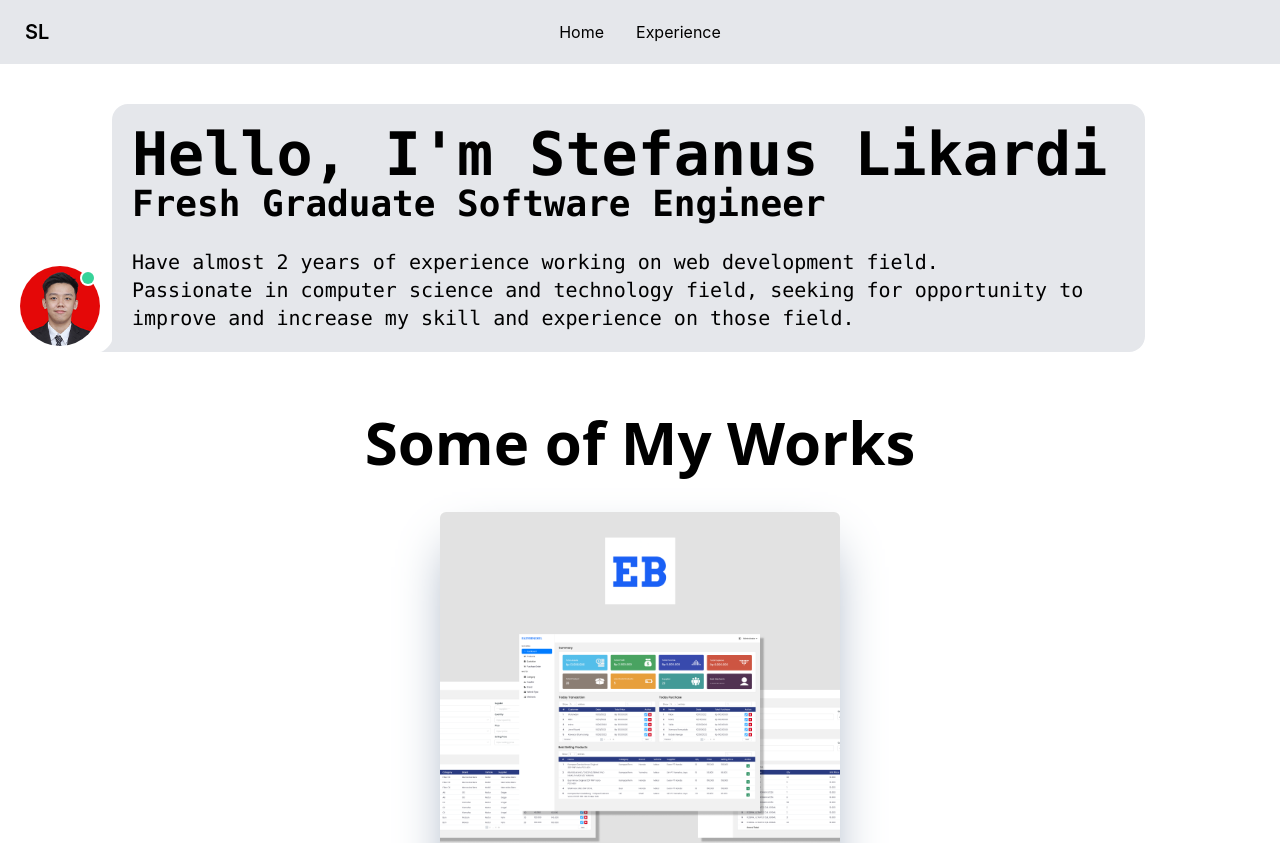
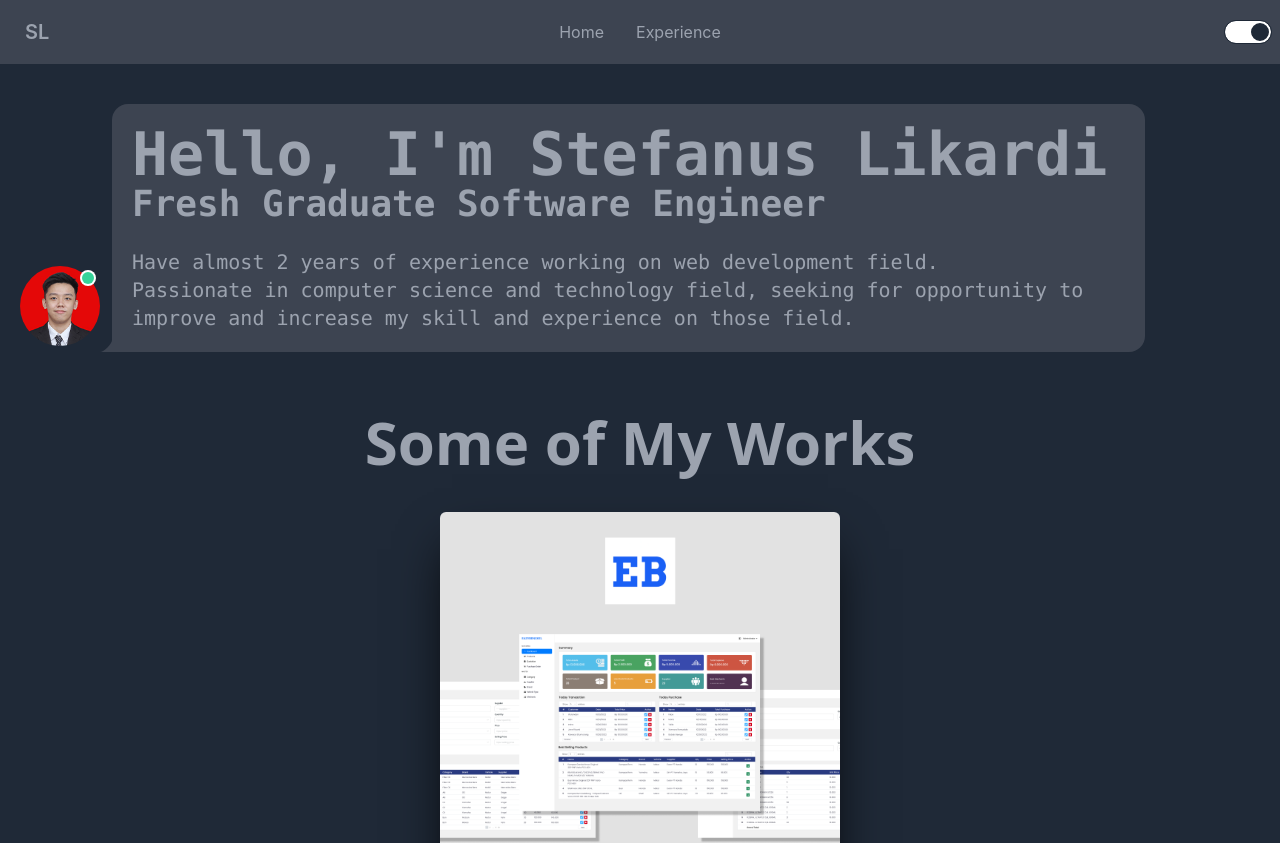
Before and after one commit to stefanus2709/stefanus2709.github.io, a React (Create React App) app: page / in a window 1280 px wide. Shown: the top 843 px of the page. Built offline with nearby package versions, Linux system fonts and the light colour scheme.

Commit message:
[add] darkmode design

```diff
--- a/src/App.js
+++ b/src/App.js
@@ -1,38 +1,31 @@
-import React from 'react';
 import './App.css';
 import HomePage from './components/Home/HomePage';
 import ExperiencePage from './components/Experience/ExperiencePage';
 import { createBrowserRouter,RouterProvider } from "react-router-dom";
-import { useState, useEffect } from 'react'
+import React, { useState } from 'react';
 
 function App() {
-  // This holds the information about dark mode/light mode
-  const [mode, setMode] = useState();
-
-  useEffect(() => {
-    window.matchMedia('(prefers-color-scheme: dark)')
-      .addEventListener('change', event => {
-        const colorScheme = event.matches ? "dark" : "light";
-        console.log(colorScheme); // "dark" or "light"
-        setMode(colorScheme);
-      });
-  }, []);
+  const [darkMode, setDarkMode] = useState(true);
+  function toggleDarkMode() {
+      setDarkMode(prevDarkMode => !prevDarkMode)
+  }
 
   const router = createBrowserRouter([
     {
       path: "/",
-      element: <HomePage screenMode={mode}/>,
+      element: <HomePage darkMode={darkMode} toggleDarkMode={toggleDarkMode}/>,
     },
     {
       path: "/experience",
-      element: <ExperiencePage/>,
+      element: <ExperiencePage darkMode={darkMode} toggleDarkMode={toggleDarkMode}/>,
     },
   ]);
 
   return (
-    <div>
+    <>
       <RouterProvider router={router} />
-    </div>
+    </>
+
   );
 }
 
--- a/src/components/Experience/ExperienceContent.jsx
+++ b/src/components/Experience/ExperienceContent.jsx
@@ -4,18 +4,19 @@ import cmsapp from '../images/CMS_MAS.png';
 import nutrifood from '../images/Nutrifood.png';
 import { Link } from "react-router-dom"
 
-const ExperienceContent = () => {
+const ExperienceContent = (props) => {
+    // console.log(props)
     return (
-        <div className='p-10'>
+        <div className='p-10 dark:bg-gray-800 bg-white dark:text-gray-400 text-black'>
             <div className='text-center'>
                 <p className='font-mono phone:text-lg sm:text-2xl md:text-3xl xl:text-6xl font-bold mb-4'>My Experience</p>
                 <p className='font-mono phone:text-[12px] sm:text-xs md:text-base xl:text-xl'>Here are some of my previous project and works i have done before</p>
             </div>
             <div className="divider"></div>
             <div className='flex flex-row flex-wrap items-center gap-10'>
-                <div className="transition ease-in-out duration-700 card w-96 bg-base-100 shadow-xl hover:cursor-pointer
+                <div className="transition ease-in-out duration-700 card w-96 dark:bg-base-100 bg-white shadow-xl hover:cursor-pointer
                 hover:scale-105 hover:duration-700 hover:ease-in-out">
-                    <figure><img src={cmsapp} alt="cms_application" /></figure>
+                    <figure><img src={cmsapp} alt="cms_application"/></figure>
                     <div className="card-body">
                         <h2 className="card-title font-mono">PT Makro Alpha Solusindo</h2>
                         <p className='font-mono text-[14px]'>Designed, developed, and maintain cms website to help company handle transactions and products data.</p>
@@ -28,7 +29,7 @@ const ExperienceContent = () => {
                         </div>
                     </div>
                 </div>
-                <div className="transition ease-in-out duration-700 card w-96 bg-base-100 shadow-xl hover:cursor-pointer
+                <div className="transition ease-in-out duration-700 card w-96 dark:bg-base-100 bg-white shadow-xl hover:cursor-pointer
                 hover:scale-105 hover:duration-700 hover:ease-in-out">
                     <figure><img src={nutrifood} alt="Shoes" /></figure>
                     <div className="card-body">
@@ -43,7 +44,7 @@ const ExperienceContent = () => {
                         </div>
                     </div>
                 </div>
-                <div className="transition ease-in-out duration-700 card w-96 bg-base-100 shadow-xl hover:cursor-pointer
+                <div className="transition ease-in-out duration-700 card w-96 dark:bg-base-100 bg-white shadow-xl hover:cursor-pointer
                 hover:scale-105 hover:duration-700 hover:ease-in-out">
                     <figure><img src={easybengkel} alt="easybengkel" /></figure>
                     <div className="card-body">
@@ -58,7 +59,7 @@ const ExperienceContent = () => {
                         </div>
                     </div>
                 </div>
-                <div className="transition ease-in-out duration-700 card w-96 bg-base-100 shadow-xl hover:cursor-pointer
+                <div className="transition ease-in-out duration-700 card w-96 dark:bg-base-100 bg-white shadow-xl hover:cursor-pointer
                 hover:scale-105 hover:duration-700 hover:ease-in-out">
                     <figure><img src={iskill} alt="iskill" /></figure>
                     <div className="card-body">
--- a/src/components/Experience/ExperiencePage.jsx
+++ b/src/components/Experience/ExperiencePage.jsx
@@ -4,11 +4,13 @@ import ExperienceContent from "./ExperienceContent"
 
 const ProjectPage = (props) => {
     return (
-        <div>
-            <Navbar/>
-            <ExperienceContent/>
-            <Footer/>
-        </div>
+        <>
+            <div className={props.darkMode ? 'dark' : ''}>
+                <Navbar darkMode={props.darkMode} toggleDarkMode={props.toggleDarkMode}/>
+                <ExperienceContent/>
+                <Footer/>
+            </div>
+        </>
     )
 }
 
--- a/src/components/Home/HomeContent.jsx
+++ b/src/components/Home/HomeContent.jsx
@@ -1,23 +1,13 @@
-import React, {useState, useEffect} from 'react';
 import myFace from '../images/my-face.jpg';
 
 const HomeContent = () => {
-    const [keyDown, setKeyDown] = useState(0)
-    useEffect(() => {
-        document.addEventListener('keydown', detectKeyDown, true)
-    }, [])
-    const detectKeyDown = (e) => {
-        if(e.key === "f")
-            setKeyDown((prev) => prev + 1)
-    }
-
     return (
-        <div className="mt-5">
+        <div className="pt-5 dark:bg-gray-800 bg-white">
             <div className="chat chat-start p-5">
                 <div className='mt-auto'>
                     <div className="avatar online">
                         <div className="phone:w-10 md:w-20 rounded-full">
-                            <img src={myFace} />
+                            <img src={myFace} alt='profilePicture'/>
                         </div>
                     </div>
                 </div>
@@ -37,12 +27,6 @@ const HomeContent = () => {
                         Have almost 2 years of experience working on web development field.<br/>
                         Passionate in computer science and technology field, seeking for opportunity to improve and increase my skill and experience on those field.
                     </p>
-                    {/* <br/> */}
-                    {/* <div className="font-mono phone:text-[8px] sm:text-xs md:text-base xl:text-xl text-end">
-                        Press <kbd id="kbdF" className="kbd kbd-sm">F</kbd> to pay respects.
-                        <br/>
-                        {keyDown != 0 && `Respected ${keyDown} times.`}
-                    </div> */}
                 </div>
             </div>
         </div>
--- a/src/components/Home/HomePage.jsx
+++ b/src/components/Home/HomePage.jsx
@@ -4,13 +4,14 @@ import HomeContent from "./HomeContent"
 import Footer from "../Footer"
 
 const HomePage = (props) => {
-    // console.log(props)
     return (
         <>
-            <Navbar/>
-            <HomeContent/>
-            <HomeProject/>
-            <Footer/>
+            <div className={props.darkMode ? 'dark' : ''}>
+                <Navbar darkMode={props.darkMode} toggleDarkMode={props.toggleDarkMode}/>
+                <HomeContent/>
+                <HomeProject/>
+                <Footer/>
+            </div>
         </>
     )
 }
--- a/src/components/Home/HomeProject.jsx
+++ b/src/components/Home/HomeProject.jsx
@@ -7,7 +7,7 @@ import "react-responsive-carousel/lib/styles/carousel.min.css";
 
 const HomeProject = () => {
     return (
-        <div className='p-10 dark:text-gray-400 text-black'>
+        <div className='p-10 dark:bg-gray-800 bg-white dark:text-gray-400 text-black'>
             <p className="font-sans font-bold text-center phone:text-lg sm:text-2xl md:text-3xl xl:text-6xl mb-10">
                 Some of My Works
             </p>
--- a/src/components/Navbar.jsx
+++ b/src/components/Navbar.jsx
@@ -1,9 +1,8 @@
-import React from 'react';
 import { Link } from "react-router-dom"
 
-const Navbar = () => {
+const Navbar = (props) => {
     return (
-        <div className="navbar dark:bg-neutral dark:text-gray-400 text-black bg-gray-200">
+        <div className="navbar text-black bg-gray-200 dark:bg-neutral dark:text-gray-400">
             <div className="navbar-start">
                 <div className="dropdown">
                 <label tabIndex={0} className="btn btn-ghost lg:hidden">
@@ -14,7 +13,7 @@ const Navbar = () => {
                     <li><Link to="/experience" className='visited:bg-neutral active:bg-base-100 rounded-box'>Experience</Link></li>
                 </ul>
                 </div>
-                <a className="btn btn-ghost normal-case text-xl">SL</a>
+                <Link className="btn btn-ghost normal-case text-xl">SL</Link>
             </div>
             <div className="navbar-center hidden lg:flex">
                 <ul className="menu menu-horizontal px-1">
@@ -23,10 +22,13 @@ const Navbar = () => {
                 </ul>
             </div>
             <div className="navbar-end">
-                <button id="theme-toggle" type="button" className="text-gray-500 dark:text-gray-400 hover:bg-gray-100 dark:hover:bg-gray-700 focus:outline-none focus:ring-4 focus:ring-gray-200 dark:focus:ring-gray-700 rounded-lg text-sm p-2.5">
-                    <svg id="theme-toggle-dark-icon" className="hidden w-5 h-5" fill="currentColor" viewBox="0 0 20 20" xmlns="http://www.w3.org/2000/svg"><path d="M17.293 13.293A8 8 0 016.707 2.707a8.001 8.001 0 1010.586 10.586z"></path></svg>
-                    <svg id="theme-toggle-light-icon" className="hidden w-5 h-5" fill="currentColor" viewBox="0 0 20 20" xmlns="http://www.w3.org/2000/svg"><path d="M10 2a1 1 0 011 1v1a1 1 0 11-2 0V3a1 1 0 011-1zm4 8a4 4 0 11-8 0 4 4 0 018 0zm-.464 4.95l.707.707a1 1 0 001.414-1.414l-.707-.707a1 1 0 00-1.414 1.414zm2.12-10.607a1 1 0 010 1.414l-.706.707a1 1 0 11-1.414-1.414l.707-.707a1 1 0 011.414 0zM17 11a1 1 0 100-2h-1a1 1 0 100 2h1zm-7 4a1 1 0 011 1v1a1 1 0 11-2 0v-1a1 1 0 011-1zM5.05 6.464A1 1 0 106.465 5.05l-.708-.707a1 1 0 00-1.414 1.414l.707.707zm1.414 8.486l-.707.707a1 1 0 01-1.414-1.414l.707-.707a1 1 0 011.414 1.414zM4 11a1 1 0 100-2H3a1 1 0 000 2h1z" fillRule="evenodd" clipRule="evenodd"></path></svg>
-                </button>
+                {/* <button onClick={props.toggleDarkMode} >
+                    a
+                </button> */}
+                {props.darkMode ?
+                    <input type="checkbox" className="toggle" onChange={props.toggleDarkMode} checked/> :
+                    <input type="checkbox" className="toggle" onChange={props.toggleDarkMode}/>
+                }
             </div>
         </div>
     )
--- a/tailwind.config.js
+++ b/tailwind.config.js
@@ -1,5 +1,6 @@
 /** @type {import('tailwindcss').Config} */
 module.exports = {
+  darkMode: 'class',
   content: [
     "./src/**/*.{js,jsx,ts,tsx}",
   ],
```
